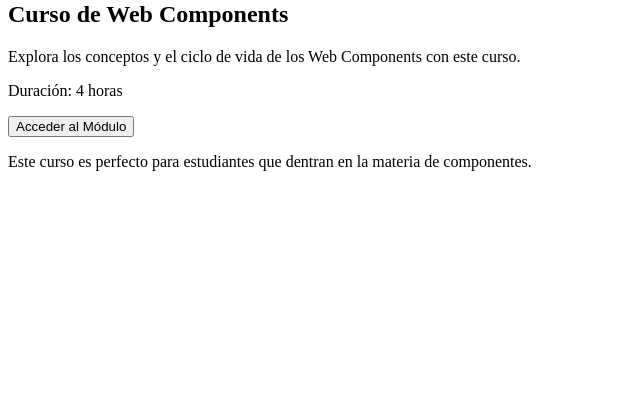
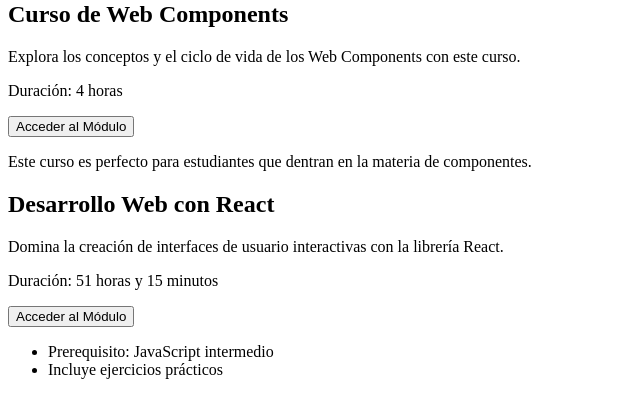
Before and after one commit to DarwinToapanta01/web-component-darwin-toapanta, a plain HTML site: page index.html in a window 1280 px wide. Shown: the part 79-496 px from the top of the page, without its empty margins (0-640 px from the left). Drawn offline with Linux system fonts and the light colour scheme.

Commit message:
Cambios realizados el 29 de mayo

```diff
--- a/index.html
+++ b/index.html
@@ -13,8 +13,17 @@
 
         <course-module titulo="Curso de Web Components"
             descripcion="Explora los conceptos y el ciclo de vida de los Web Components con este curso."
-            duracion="4 horas" link="https://paulogalarza.com/ciclo-de-vida-de-los-web-components-guia-para-principiantes/">
+            duracion="4 horas"
+            link="https://paulogalarza.com/ciclo-de-vida-de-los-web-components-guia-para-principiantes/">
             <p slot="footer-notes">Este curso es perfecto para estudiantes que dentran en la materia de componentes.</p>
+        </course-module>
+        <course-module titulo="Desarrollo Web con React"
+            descripcion="Domina la creación de interfaces de usuario interactivas con la librería React."
+            duracion="51 horas y 15 minutos" link="https://www.udemy.com/course/react-cero-experto/">
+            <ul slot="footer-notes">
+                <li>Prerequisito: JavaScript intermedio</li>
+                <li>Incluye ejercicios prácticos</li>
+            </ul>
         </course-module>
     </div>
 
```
